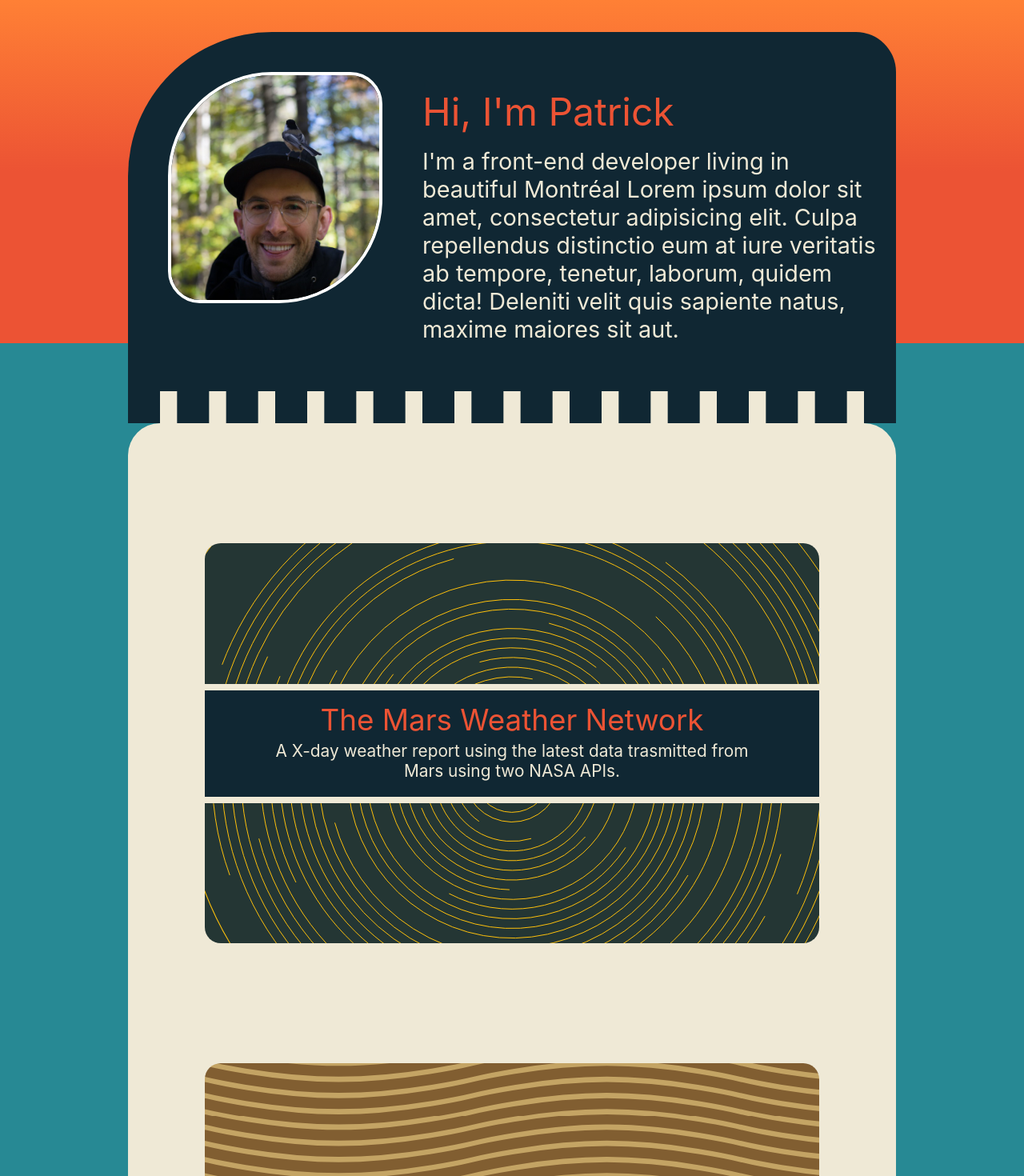
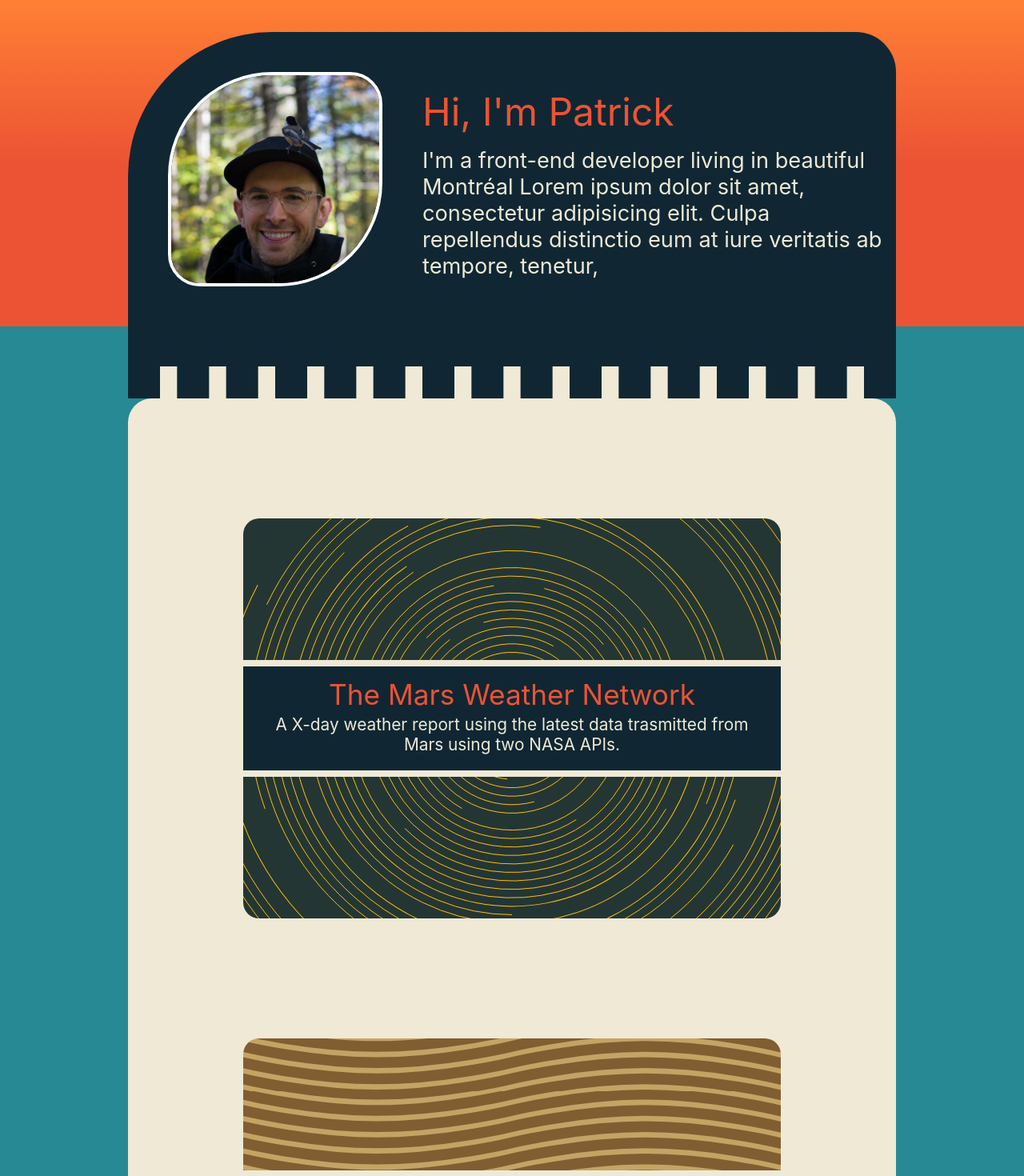
Before and after one commit to ppduss/portfolio, a React (Create React App) app: page / in a window 1280 px wide. Shown: the top 1470 px of the page at 80% size. Built offline with nearby package versions, Linux system fonts and the light colour scheme.

Commit message:
Mixins pt1

```diff
--- a/src/Portfolio/Portfolio.scss
+++ b/src/Portfolio/Portfolio.scss
@@ -1,6 +1,13 @@
 @import '../global.scss';
-// @importgreen '../Assets/greenery.jpeg';
 
+@keyframes openSesame {
+  from {
+    width: 55%;
+  }
+  to {
+    width: 70%;
+  }
+}
 @mixin projectTitles($background, $border, $font) {
   background-color: $background;
   border: 8px solid $border;
@@ -10,6 +17,7 @@
   padding-right: 400px;
   border-radius: 25px;
 }
+
 .footer {
   margin-top: 150px;
   height: 100px;
@@ -20,22 +28,39 @@
     text-align: center;
     margin-top: 14px;
     width: 600px;
-    font-size: 2.3rem;
+    font-size: 1rem;
     animation-duration: 4s;
     animation-name: fadeIn;
     z-index: 3;
-
+    @media (min-width: 480px){
+      font-size: 1.5rem;
+    }
+    @media (min-width: 768px){
+      font-size: 2rem;
+    }
+    @media (min-width: 992px){
+      font-size: 2.2rem;
+    }
   }
 .subtitle {
     text-align: center;
     margin-top: 4px;
     margin-bottom: 20px;
     width: 600px;
-    font-size: 1.3rem;
+    font-size: 0.7rem;
     color: $col2d;
     animation-duration: 4s;
     animation-name: fadeIn;
     z-index: 3;
+    @media (min-width: 480px){
+      font-size: 0.9rem;
+    }
+    @media (min-width: 768px){
+      font-size: 1.1rem;
+    }
+    @media (min-width: 992px){
+      font-size: 1.3rem;
+    }
  }
 #marsBox {
   display: flex;
@@ -70,69 +95,191 @@
     flex-direction: row;
     align-items: top;
     justify-items: center;
-    width: 75%;
+    width: 95%;
     background-color: $col2a;
+    margin-top: 15px;
+    border-radius: 100px 40px 0px 0px;
+    @media (min-width: 480px){
+      width: 90%;
+      margin-top: 20px;
+      border-radius: 120px 45px 0px 0px;
+    }
+    @media (min-width: 768px){
+      width: 85%;
       margin-top: 40px;
       border-radius: 180px 50px 0px 0px;
+    }
+    @media (min-width: 992px){
+      width: 75%;
+      margin-top: 40px;
+    }
     .face {
+      border-radius: 40px 3px;
+      width: 80px;
+      border: 2px solid white;
+      margin: 25px;
+      @media (min-width: 480px){
+        border-radius: 60px 10px;
+        width: 150px;
+        border: 4px solid white;
+        margin: 30px;
+      }
+      @media (min-width: 768px){
+        border-radius: 100px 30px;
+        width: 200px;
+        border: 4px solid white;
+        margin: 45px;
+      }
+      @media (min-width: 992px){
         border-radius: 130px 40px;
         width: 260px;
         border: 4px solid white;
         margin: 50px;
       }
+    }
     .text_box {
+      max-width: 90%;
+      @media (min-width: 480px){
+        max-width: 80%;
+      }
+      @media (min-width: 768px){
+        max-width: 70%;
+      }
+      @media (min-width: 992px){
         max-width: 60%;
+      }
     }
     .greetings {
       color: $col2b;
+      font-size: 1.5rem;
+      margin-top: 20px;
+      @media (min-width: 480px){
+        font-size: 2rem;
+        margin-top: 25px;
+      }
+      @media (min-width: 768px){
+        font-size: 2.5rem;
+        margin-top: 45px;
+      }
+      @media (min-width: 992px){
         font-size: 3rem;
         margin-top: 70px;
       }
+    }
     .iam {
       color: $col2d;
-      font-size: 1.8rem;
+      font-size: 1rem;
       margin-top: 15px;
+      @media (min-width: 480px){
+        font-size: 1.1rem;
+      }
+      @media (min-width: 768px){
+        font-size: 1.3rem;
+      }
+      @media (min-width: 992px){
+        font-size: 1.7rem;
+      }
     }
   }
 }
 #transition1 {
   // margin-top: 10px;
   background-color: $col2a;
+  width: 95%;
+  border-bottom: 40px dashed $col2a;
+  @media (min-width: 480px){
+    width: 90%;
+    border-bottom: 20px dashed $col2a;
+  }
+  @media (min-width: 768px){
+    width: 85%;
+    border-bottom: 40px dashed $col2a;
+  }
+  @media (min-width: 992px){
     width: 75%;
-  border-bottom: 60px dashed $col2a;
+    border-bottom: 50px dashed $col2a;
+  }
 }
 #transition2 {
   // margin-top: 10px;
   background-color: $col2d;
+  width: 90%;
+  border-bottom: 10px dashed $col2a;
+  @media (min-width: 480px){
+    width: 90%;
+    border-bottom: 15px dashed $col2a;
+  }
+  @media (min-width: 768px){
     width: 75%;
     border-bottom: 20px dashed $col2a;
+  }
+  @media (min-width: 992px){
+    width: 75%;
+    border-bottom: 20px dashed $col2a;
+  }
 }
 #transition3 {
   // margin-top: 10px;
   background-color: $col2d;
+  width: 90%;
+  border-bottom: 10px dashed $col2a;
+  @media (min-width: 480px){
+    width: 90%;
+    border-bottom: 15px dashed $col2a;
+  }
+  @media (min-width: 768px){
     width: 75%;
     border-bottom: 20px dashed $col2a;
+  }
+  @media (min-width: 992px){
+    width: 75%;
+    border-bottom: 20px dashed $col2a;
+  }
 }
 
 .project_container {
   display: flex;
   flex-direction: column;
   align-items: center;
-  width: 75%;
+  width: 100%;
   height: auto;
   background-image: linear-gradient($col2d, $col2d);
-  border-radius: 40px 40px 30px 30px;
+  border-radius: 30px 30px 30px 30px;
+  @media (min-width: 480px){
+    width: 95%;
+  }
+  @media (min-width: 768px){
+    width: 85%;
+  }
+  @media (min-width: 992px){
+    width: 75%;
+  }
 }
 .project {
   display: flex;
-  margin-top: 150px;
-  height: 500px;
-  width: 80%;
+  margin-top: 80px;
+  height: 220px;
+  width: 90%;
   justify-content: center;
   align-items: center;
   overflow: hidden;
   border-radius: 20px;
   // border: 6px solid $colx;
+  @media (min-width: 480px){
+    margin-top: 100px;
+    width: 80%;
+    height: 300px;
+  }
+  @media (min-width: 768px){
+    margin-top: 120px;
+    width: 75%;
+    height: 380px;
+  }
+  @media (min-width: 992px){
+    margin-top: 150px;
+    width: 70%;
+    height: 500px;
+  }
 }
 
 #Mars {
@@ -154,12 +301,3 @@
   background-size: cover;
   animation: openSesame 3s;
 }
-
-@keyframes openSesame {
-  from {
-    width: 55%;
-  }
-  to {
-    width: 80%;
-  }
-}
--- a/src/Portfolio/index.jsx
+++ b/src/Portfolio/index.jsx
@@ -11,7 +11,7 @@ const App = () => {
           <img className="face" src={face} alt="profile shot" />
           <div className="text_box">
             <div className="greetings">Hi, I'm Patrick</div>
-            <div className="iam">I'm a front-end developer living in beautiful Montréal  Lorem ipsum dolor sit amet, consectetur adipisicing elit. Culpa repellendus distinctio eum at iure veritatis ab tempore, tenetur, laborum, quidem dicta! Deleniti velit quis sapiente natus, maxime maiores sit aut.</div>
+            <div className="iam">I'm a front-end developer living in beautiful Montréal  Lorem ipsum dolor sit amet, consectetur adipisicing elit. Culpa repellendus distinctio eum at iure veritatis ab tempore, tenetur,</div>
           </div>
         </div>
       </div>
```
Lines whose indentation alone changed are shown as unchanged.
